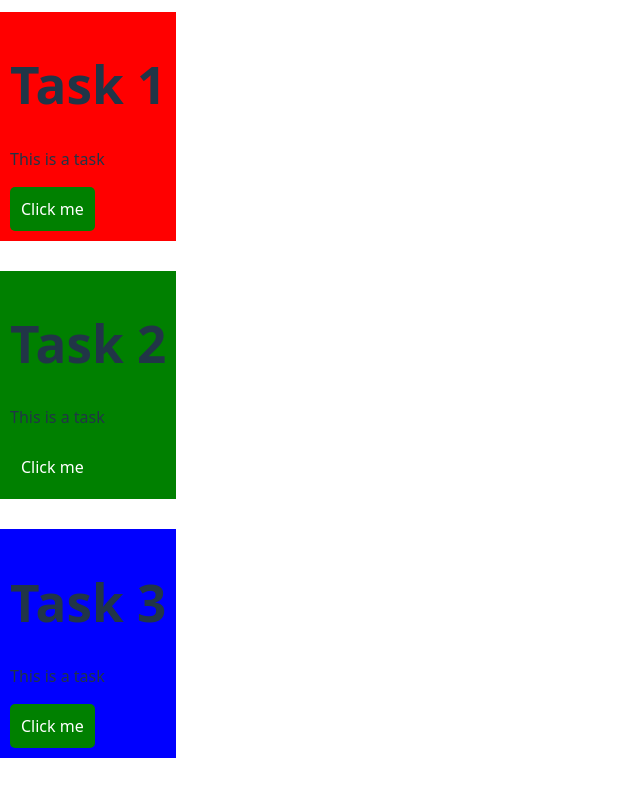
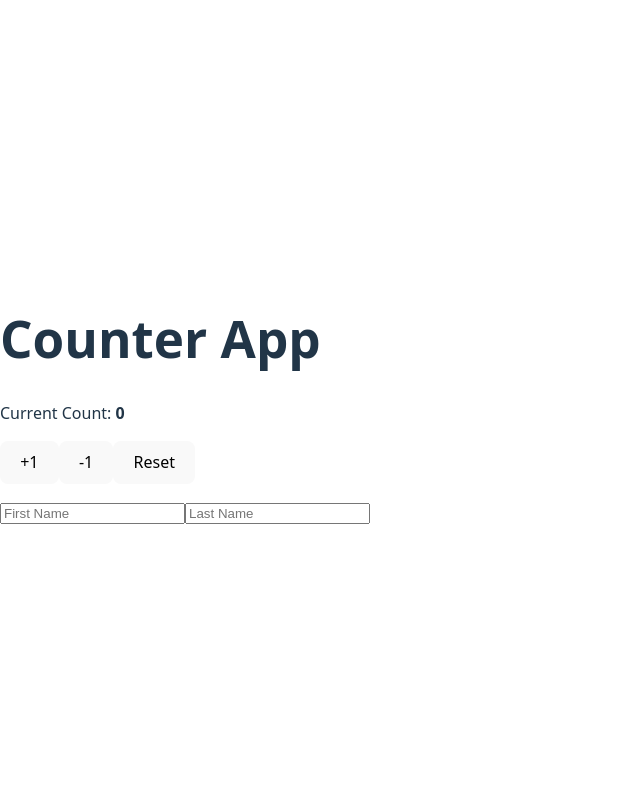
Before and after one commit to reactjulycuvettte-boop/reactjulycuvette_App, a React (Vite) app in the folder julyReactCuvette/react_basics_app/: page / in a window 1280 px wide. Shown: the top 796 px of the page, without its empty margins (0-640 px from the left). Built offline with nearby package versions, Linux system fonts and the light colour scheme.

Commit message:
React State and Events

```diff
--- /dev/null
+++ b/julyReactCuvette/react_basics_app/src/components/Card.jsx
@@ -0,0 +1,11 @@
+function Card({ children }) {
+  return (
+    <div>
+      {/* <h1>I am a Card Component</h1> */}
+      {/* {props.children} */}
+      {children}
+    </div>
+  )
+}
+
+export default Card;
--- /dev/null
+++ b/julyReactCuvette/react_basics_app/src/components/state/SampleComponent.jsx
@@ -0,0 +1,10 @@
+const SampleComponent = () => {
+  console.log("Hey! I am a Sample Component, I have been called...")
+  return (
+    <div>
+      <h1>I am a Sample Component</h1>
+    </div>
+  )
+}
+
+export default SampleComponent
--- /dev/null
+++ b/julyReactCuvette/react_basics_app/src/components/state/useStateHook.jsx
@@ -0,0 +1,49 @@
+import { useState } from "react"
+
+const useStateHook = () => {
+  // let count = 0
+  const [count, setCount] = useState(0);
+  const [ firstName, setFirstName ] = useState("")
+  const [ lastName, setLastName ] = useState("")
+
+  function incrementHandler() {
+    // console.log(count)
+    setCount(count + 1)
+  }
+
+  function decrementHandler() {
+    setCount(count - 1)
+  }
+
+  function resetHandler() {
+    setCount(0)
+  }
+
+  console.log("I am being called...")
+
+  function firstNameChangeHandler(e) {
+    setFirstName(e.target.value)
+  }
+
+  function lastNameChangeHandler(e) {
+    setLastName(e.target.value)
+  }
+
+
+
+
+  return (
+    <div>
+      <h1>Counter App</h1>
+      <p>Current Count: <b>{count}</b></p>
+      <button onClick={incrementHandler}>+1</button>
+      <button onClick={decrementHandler}>-1</button>
+      <button onClick={resetHandler}>Reset</button>
+      <p>{`${firstName} ${lastName}`}</p>
+      <input type="text" placeholder="First Name" value={firstName} onChange={firstNameChangeHandler} />
+      <input type="text" placeholder="Last Name" value={lastName} onChange={lastNameChangeHandler} />
+    </div>
+  )
+}
+
+export default useStateHook
--- a/julyReactCuvette/react_basics_app/src/main.jsx
+++ b/julyReactCuvette/react_basics_app/src/main.jsx
@@ -1,8 +1,11 @@
 import { StrictMode } from 'react'
 import { createRoot } from 'react-dom/client'
 import './index.css'
+import UseStateHook from './components/state/useStateHook.jsx'
 // import App from './App.jsx'
 import ReactProps from './ReactProps.jsx'
+import Card from './components/Card.jsx'
+// import SampleComponent from './components/state/SampleComponent.jsx'
 
 createRoot(document.getElementById('root')).render(
   <StrictMode>
@@ -10,9 +13,15 @@ createRoot(document.getElementById('root')).render(
     <App />
     <App />
     <App /> */}
-    <ReactProps title="Task 1" backgroundColor="red" />
-    <ReactProps title="Task 2" backgroundColor="green" />
-    <ReactProps title="Task 3" backgroundColor="blue" />
+    {/* <ReactProps title="Task 1" backgroundColor="red" /> */}
+    {/* <ReactProps title="Task 2" backgroundColor="green" /> */}
+    {/* <ReactProps title="Task 3" backgroundColor="blue" /> */}
+    {/* <Card>
+      <h2>This is a card</h2>
+      <p>This is a card description</p>
+    </Card> */}
+    {/* <SampleComponent /> */}
+    <UseStateHook />
   </StrictMode>,
 )
 
```
Also changed, not shown: 1 other file (tests, documents, lock files or other folders).
